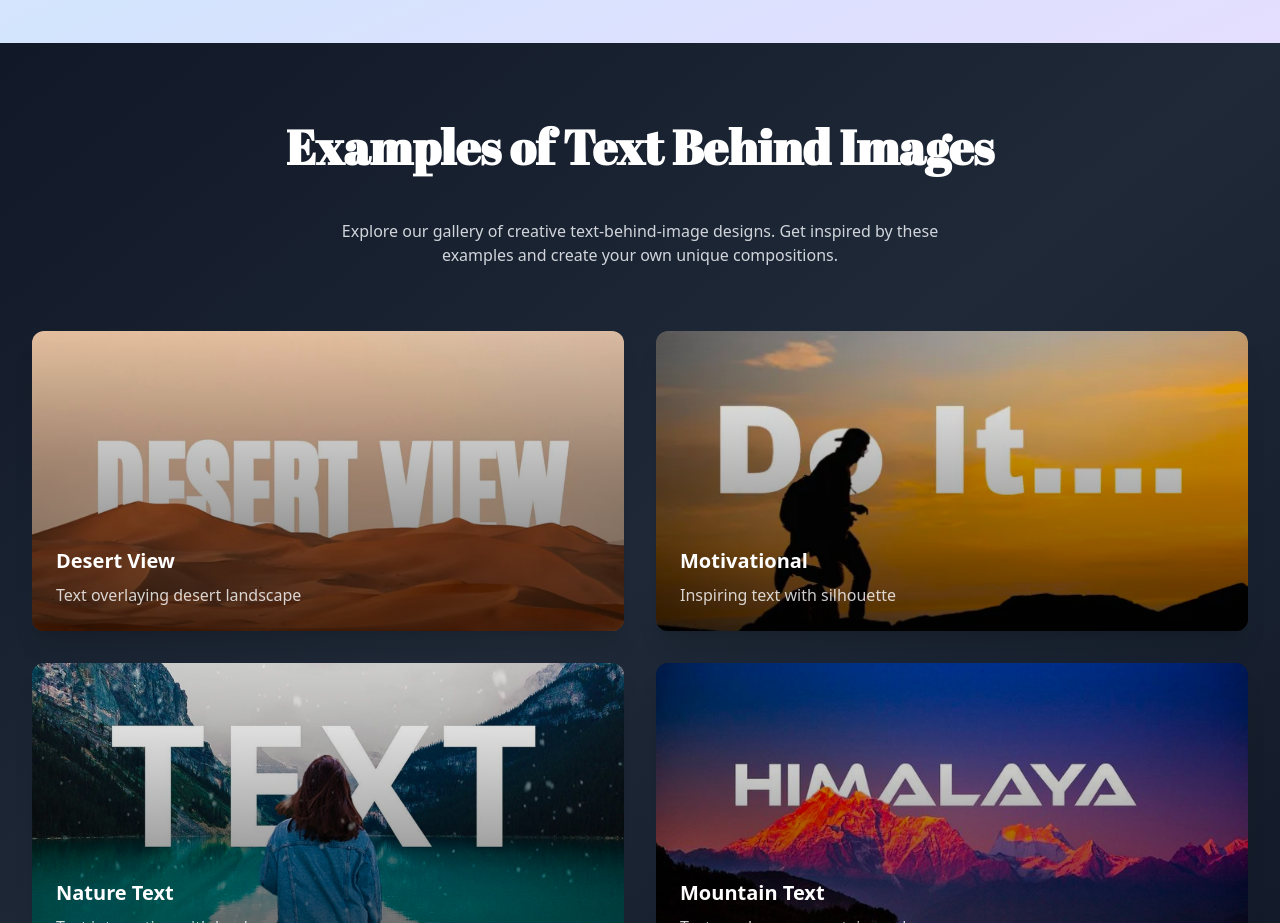
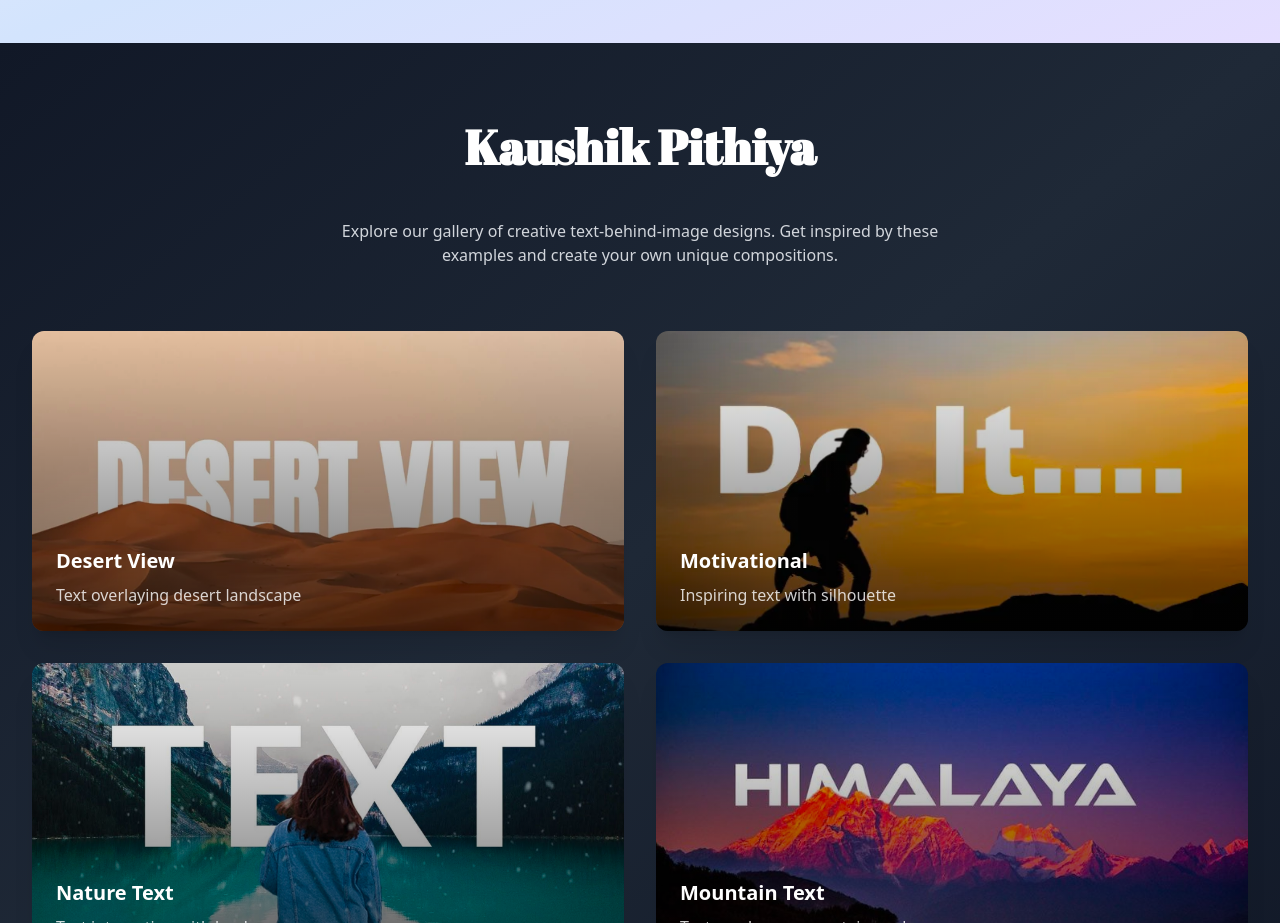
Before and after one commit to getridbug-png/layer-text-editor-05, a React (Vite) app: page / in a window 1280 px wide. Shown: the part 1720-2643 px from the top of the page. Built offline with nearby package versions, Linux system fonts and the light colour scheme; a web font is replaced by a local one.

Commit message:
change 1

```diff
--- a/src/pages/Index.tsx
+++ b/src/pages/Index.tsx
@@ -254,7 +254,7 @@ const Index = () => {
       <section className="py-20 bg-gradient-to-br from-gray-900 via-gray-800 to-gray-900">
         <div className="container mx-auto px-4">
           <h2 className="text-4xl md:text-5xl font-abril font-bold text-center mb-12 text-white">
-            Examples of Text Behind Images
+            Kaushik Pithiya
           </h2>
           <p className="text-center text-gray-300 mb-12 max-w-2xl mx-auto">
             Explore our gallery of creative text-behind-image designs. Get inspired by these examples and create your own unique compositions.
```
